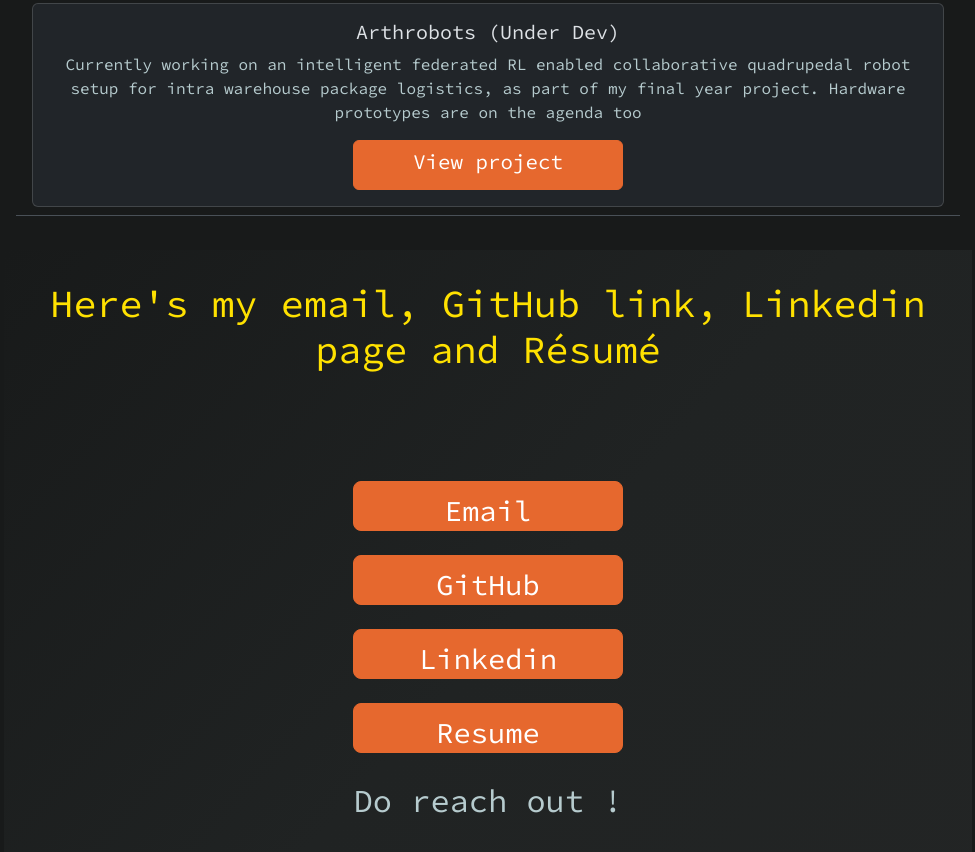
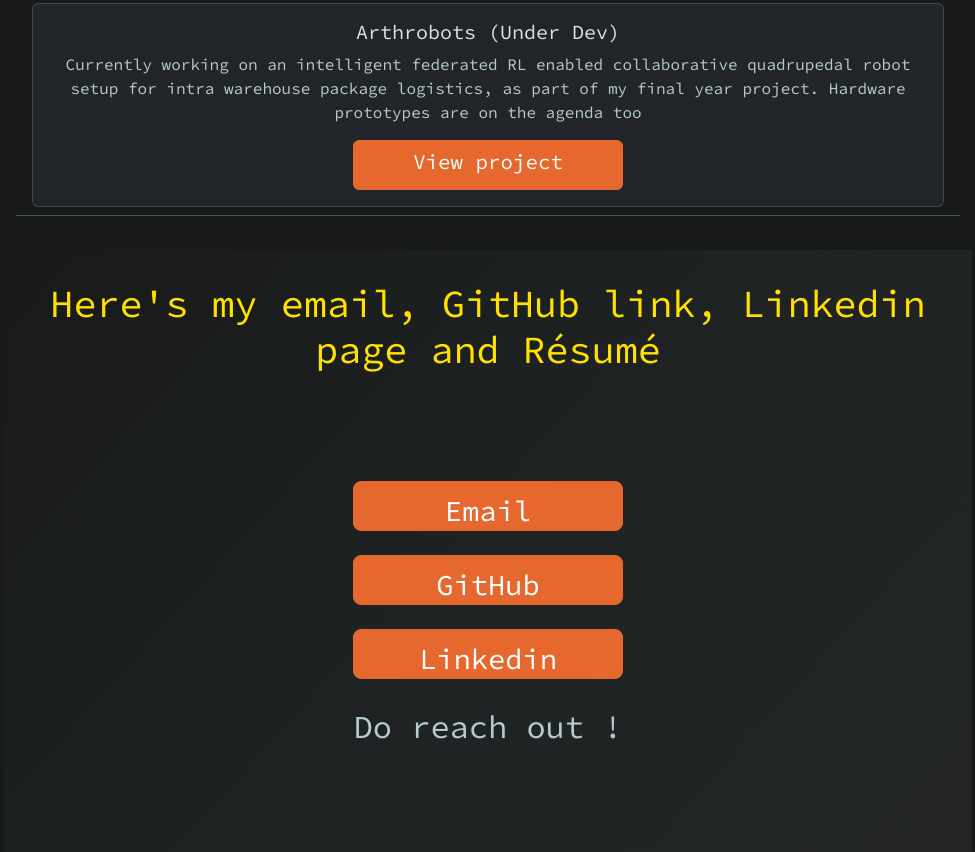
Before and after one commit to Rohanmrao/Rohanmrao.github.io, a website: page index.html in a window 1280 px wide. Shown: the part 3556-4408 px from the top of the page, without its empty margins (272-1247 px from the left). Drawn offline with nearby package versions, Linux system fonts and the light colour scheme.

Commit message:
Update index.html

```diff
--- a/index.html
+++ b/index.html
@@ -230,7 +230,7 @@
                   <a href="mailto:rohanmaheshrao10@gmail.com" class="btn btn-primary btn-lg" target="_blank" style="font-size: 1.8rem;">Email</a><br><br>
                   <a href="https://github.com/Rohanmrao" class="btn btn-primary btn-lg" target="_blank" style="font-size: 1.8rem;">GitHub</a><br><br>
                   <a href="https://www.linkedin.com/in/rohan-mahesh-rao-0aba62187/" class="btn btn-primary btn-lg" target="_blank" style="font-size: 1.8rem;">Linkedin</a><br><br>
-                  <a href="/static/Resume_Oct_2023_with_photo.pdf" class="btn btn-primary btn-lg" target="_blank" style="font-size: 1.8rem;" download="Rohanmrao.pdf">Resume</a><br><br>
+<!--                   <a href="/static/Resume_Oct_2023_with_photo.pdf" class="btn btn-primary btn-lg" target="_blank" style="font-size: 1.8rem;" download="Rohanmrao.pdf">Resume</a><br><br> -->
                   <p style="font-size: 2rem;"> Do reach out !</p>
                 </div>
 
```
